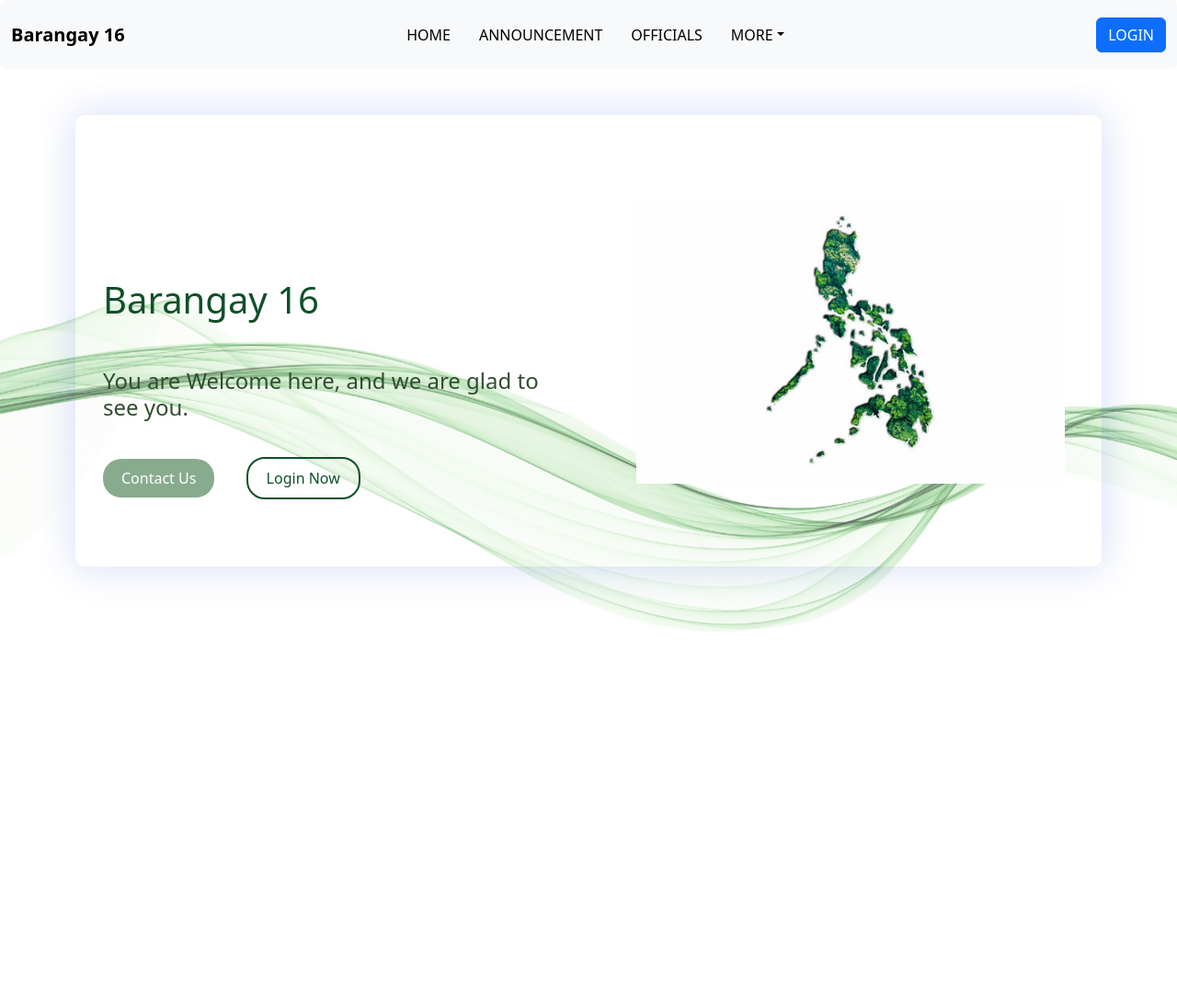
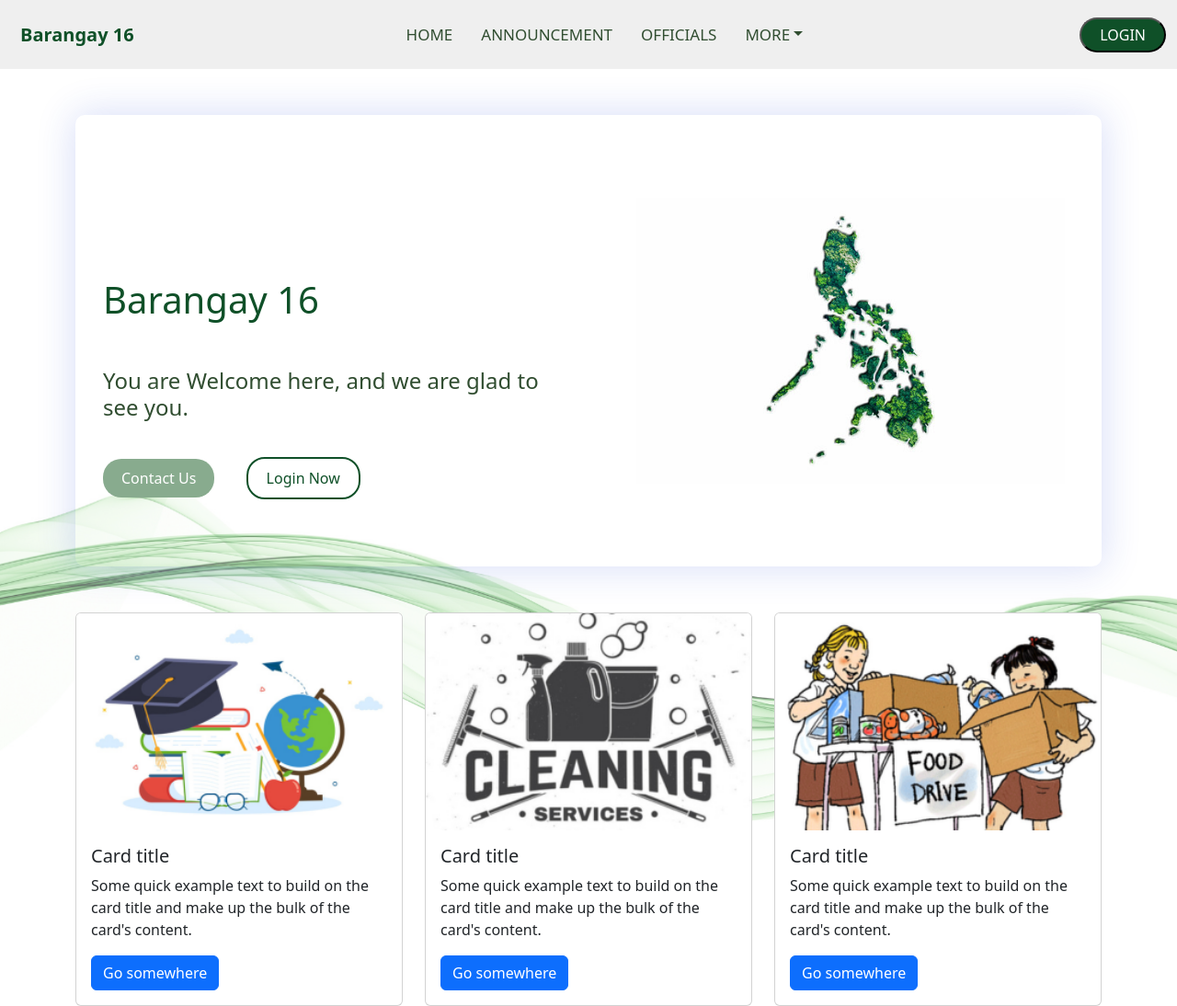
Before and after one commit to Louiegene21/Test-One, a plain HTML site: page Test-One/index.html in a window 1280 px wide. Shown: the whole page at 92% size. Before the commit the page ends 804 px from the top, so only its background shows below. Drawn offline with nearby package versions, Linux system fonts and the light colour scheme.

Commit message:
Add files via upload

```diff
--- a/Test-One/index.html
+++ b/Test-One/index.html
@@ -21,13 +21,13 @@
             <a class="navbar-brand col-lg-3 me-0" href="#">Barangay 16</a>
             <ul class="navbar-nav col-lg-6 justify-content-lg-center">
               <li class="nav-item">
-                <a class="nav-link active" aria-current="page" href="#">HOME</a>
+                <a class="nav-link" aria-current="page" href="#">HOME</a>
               </li>
               <li class="nav-item">
-                <a class="nav-link active" href="#">ANNOUNCEMENT</a>
+                <a class="nav-link" href="#">ANNOUNCEMENT</a>
               </li>
               <li class="nav-item">
-                <a class="nav-link active" href="#">OFFICIALS</a>
+                <a class="nav-link" href="#">OFFICIALS</a>
               </li>
               <li class="nav-item dropdown">
                 <a class="nav-link active dropdown-toggle" href="#" data-bs-toggle="dropdown" aria-expanded="false">MORE</a>
@@ -40,7 +40,7 @@
               </li>
             </ul>
             <div class="d-lg-flex col-lg-3 justify-content-lg-end">
-              <button class="btn btn-primary">LOGIN</button>
+              <button class="btn-login">LOGIN</button>
             </div>
           </div>
         </div>
@@ -67,11 +67,40 @@
       <img src="./images/wave.png" class="wave-image" alt="">
 
 
-
-
-
-
-
+      <div class="container">
+      <div class="row">
+        <div class="col-lg">
+          <div class="card my-">
+            <img src="./images/Education.png" class="card-img-top" alt="...">
+            <div class="card-body">
+              <h5 class="card-title">Card title</h5>
+              <p class="card-text">Some quick example text to build on the card title and make up the bulk of the card's content.</p>
+              <a href="#" class="btn btn-primary">Go somewhere</a>
+            </div>
+          </div>
+        </div>
+        <div class="col-lg">
+          <div class="card">
+            <img src="./images/Cleaning.png" class="card-img-top" alt="...">
+            <div class="card-body">
+              <h5 class="card-title">Card title</h5>
+              <p class="card-text">Some quick example text to build on the card title and make up the bulk of the card's content.</p>
+              <a href="#" class="btn btn-primary">Go somewhere</a>
+            </div>
+          </div>
+        </div>
+        <div class="col-lg">
+          <div class="card">
+            <img src="./images/Feeding.png" class="card-img-top" alt="...">
+            <div class="card-body">
+              <h5 class="card-title">Card title</h5>
+              <p class="card-text">Some quick example text to build on the card title and make up the bulk of the card's content.</p>
+              <a href="#" class="btn btn-primary">Go somewhere</a>
+            </div>
+          </div>
+        </div>
+      </div>
+    </div>
 
 
 
--- a/Test-One/style.css
+++ b/Test-One/style.css
@@ -3,23 +3,39 @@
     padding: 0;
 }
 
+
 .container-fluid {
-    background-color: transparent;
+    background-color: #efefef;
     height: 75px;
 }
 
 .navbar-brand {
     width: 110px;
     font-weight: 600;
+    margin-left: 10px;
+    color: #0f5028 !important;
 }
 
-.jumbotron-background {
-    background-color: aquamarine;
+
+.nav-link {
+    font-size: 17px !important;
+    font-weight: 600;
+    margin-left: 15px;
+    color: #304D30 !important;
 }
 
-.nav-link {
-    font-weight: 600;
-    margin-left: 15px;
+.dropdown-item {
+    color: #304D30 !important;
+}
+
+.btn-login {
+    text-decoration: none;
+    background: #0f5028;
+    border-radius: 20px;
+    padding: 5px 20px;
+    margin-right: 10px;
+    color: white;
+
 }
 
 .wrapper {
@@ -74,11 +90,11 @@
     width: 100%;
     position: absolute;
     display: block;
-    top: 39%;
+    top: 65%;
     z-index: -1;
     opacity: 0.6;
+}
 
-}
 
 @media only screen and (max-width:990px) {
     .wave-image {
--- a/style.css
+++ b/style.css
@@ -3,23 +3,39 @@
     padding: 0;
 }
 
+
 .container-fluid {
-    background-color: transparent;
+    background-color: #efefef;
     height: 75px;
 }
 
 .navbar-brand {
     width: 110px;
     font-weight: 600;
+    margin-left: 10px;
+    color: #0f5028 !important;
 }
 
-.jumbotron-background {
-    background-color: aquamarine;
+
+.nav-link {
+    font-size: 17px !important;
+    font-weight: 600;
+    margin-left: 15px;
+    color: #304D30 !important;
 }
 
-.nav-link {
-    font-weight: 600;
-    margin-left: 15px;
+.dropdown-item {
+    color: #304D30 !important;
+}
+
+.btn-login {
+    text-decoration: none;
+    background: #0f5028;
+    border-radius: 20px;
+    padding: 5px 20px;
+    margin-right: 10px;
+    color: white;
+
 }
 
 .wrapper {
@@ -74,11 +90,11 @@
     width: 100%;
     position: absolute;
     display: block;
-    top: 39%;
+    top: 65%;
     z-index: -1;
     opacity: 0.6;
+}
 
-}
 
 @media only screen and (max-width:990px) {
     .wave-image {
```
Also changed, not shown: index.html (+38 -9 lines), Test-One/images/Cleaning.png (added), Test-One/images/Education.png (added), Test-One/images/Feeding.png (added), images/Cleaning.png (added), images/Education.png (added), images/Feeding.png (added).
